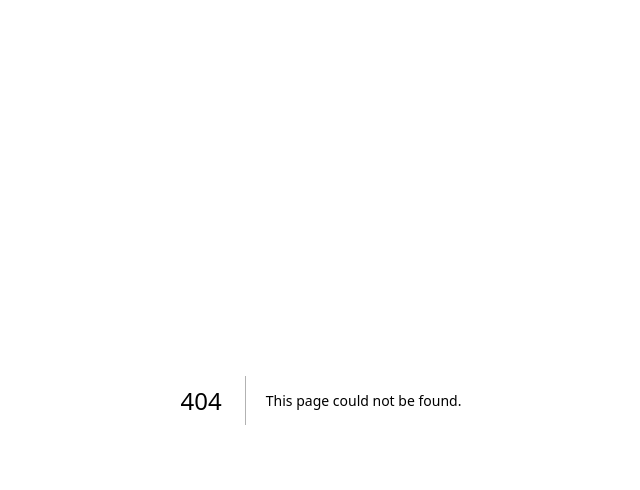
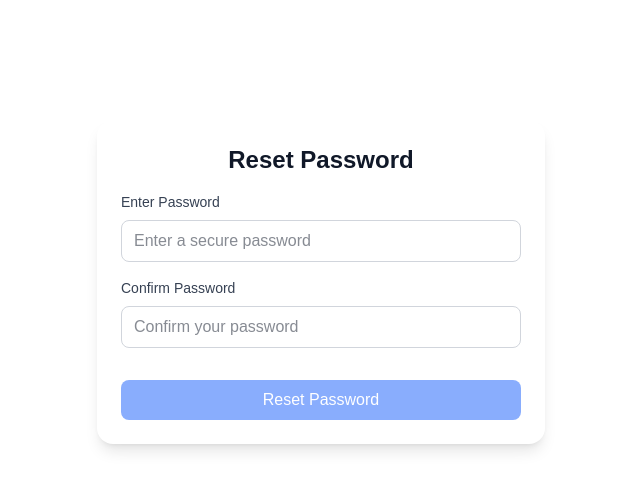
Before and after one commit to Purusharthseth/Full-Stack-Authentication-System, a Next.js app: page /auth/reset in a window 1280 px wide. Before the commit this address had no page. Shown: the top 490 px of the page, without its empty margins (319-959 px from the left). Built offline with nearby package versions, Linux system fonts and the light colour scheme.

Commit message:
Implemented everything.

```diff
--- /dev/null
+++ b/src/app/api/users/forgotPasswordEmail/route.ts
@@ -0,0 +1,13 @@
+import { sendEmail } from "@/helpers/mailer";
+import { NextRequest, NextResponse } from "next/server";
+
+export async function POST(request: NextRequest) {
+    try {
+        const { email, userId } = await request.json();
+        await sendEmail({ email, emailType: "RESET", userId });
+        return NextResponse.json({message: "Reset password email sent successfully"}, { status: 200 });
+    } catch (error: any) {
+        console.log(error.message);
+        return NextResponse.json({ error: error.message }, { status: 500 });
+    }
+}
--- /dev/null
+++ b/src/app/api/users/resetPassword/route.ts
@@ -0,0 +1,24 @@
+import { connect } from "@/dbconfig/dbconfig";
+import User from "@/models/userModel";
+import bcrypt from "bcryptjs";
+import { NextRequest, NextResponse } from "next/server";
+connect();
+
+export async function POST(request: NextRequest){
+    try {
+        const {token, password}= await request.json();
+        const user = await User.findOne({ forgotPasswordToken: token, forgotPasswordTokenExpiry: { $gt: Date.now() } })
+        if(!user) return NextResponse.json({ error: "Invalid or expired token" }, { status: 400 });
+
+        const salt = await bcrypt.genSalt(10);
+        const hashedPassword = await bcrypt.hash(password, salt);
+
+        user.password = hashedPassword;
+        user.forgotPasswordToken = undefined;
+        user.forgotPasswordTokenExpiry = undefined;
+        await user.save();
+        return NextResponse.json({ message: "Password reset successfully", success: true}, { status: 200 });
+    } catch (error:any) {
+        return NextResponse.json({ error: error.message }, { status: 500 });
+    }
+}
--- /dev/null
+++ b/src/app/auth/reset/page.tsx
@@ -0,0 +1,115 @@
+"use client";
+
+import { useEffect, useState } from "react";
+import { useRouter } from "next/navigation";
+import axios from "axios";
+import toast from "react-hot-toast";
+
+export default function ResetPage() {
+    const [pass, setPass] = useState("");
+    const [confirmPass, setConfirmPass] = useState("");
+    const [error, setError] = useState("");
+    const [loading, setLoading] = useState(false);
+    const [buttonDisabled, setButtonDisabled] = useState(true);
+    const router = useRouter();
+
+    const resetPassword = async () => {
+        setLoading(true);
+        try {
+            const urlParams = new URLSearchParams(window.location.search);
+            const token = urlParams.get("token");
+
+            if (!token) {
+                toast.error("No token found in URL");
+                console.error("No token found in URL");
+                setLoading(false);
+                return;
+            }
+
+            await axios.post("/api/users/resetPassword", {
+                token,
+                password: pass,
+            });
+
+            toast.success("Password reset successfully!");
+            await axios.get("/api/users/logout");
+            router.push("/login");
+        } catch (err: any) {
+            setError(err.response?.data.error);
+            console.error("Error resetting password:", err.response?.data.error);
+        } finally {
+            setLoading(false);
+        }
+    };
+
+    useEffect(() => {
+        if (pass !== confirmPass) {
+            setError("Passwords do not match");
+            setButtonDisabled(true);
+        } else {
+            setError("");
+            setButtonDisabled(pass === "");
+        }
+    }, [pass, confirmPass]);
+
+    return (
+        <form
+            onSubmit={(e) => {
+                e.preventDefault();
+                resetPassword();
+            }}
+            className="max-w-md mx-auto mt-30 p-6 bg-white dark:bg-zinc-900 shadow-lg rounded-2xl flex flex-col gap-4"
+        >
+            <h1 className="text-2xl font-bold text-center text-gray-900 dark:text-white">
+                Reset Password
+            </h1>
+
+            <div className="flex flex-col gap-2">
+                <label
+                    htmlFor="Enterpassword"
+                    className="text-sm font-medium text-gray-700 dark:text-gray-300"
+                >
+                    Enter Password
+                </label>
+                <input
+                    id="Enterpassword"
+                    type="password"
+                    value={pass}
+                    onChange={(e) => setPass(e.target.value)}
+                    placeholder="Enter a secure password"
+                    className="border border-gray-300 dark:border-gray-700 rounded-lg px-3 py-2 bg-white dark:bg-zinc-800 text-gray-900 dark:text-gray-100 focus:outline-none focus:ring-2 focus:ring-blue-500"
+                    required
+                />
+            </div>
+
+            <div className="flex flex-col gap-2">
+                <label
+                    htmlFor="Confirmpassword"
+                    className="text-sm font-medium text-gray-700 dark:text-gray-300"
+                >
+                    Confirm Password
+                </label>
+                <input
+                    id="Confirmpassword"
+                    type="password"
+                    value={confirmPass}
+                    onChange={(e) => setConfirmPass(e.target.value)}
+                    placeholder="Confirm your password"
+                    className="border border-gray-300 dark:border-gray-700 rounded-lg px-3 py-2 bg-white dark:bg-zinc-800 text-gray-900 dark:text-gray-100 focus:outline-none focus:ring-2 focus:ring-blue-500"
+                    required
+                />
+            </div>
+
+            {error && <p className="text-red-500 font-light">{error}</p>}
+
+            <button
+                type="submit"
+                disabled={buttonDisabled || loading}
+                className="mt-4 bg-blue-600 hover:bg-blue-700 text-white py-2 rounded-lg transition duration-200
+                    cursor-pointer disabled:opacity-50 disabled:cursor-not-allowed"
+            >
+                {loading ? "Resetting..." : "Reset Password"}
+            </button>
+        </form>
+    );
+}
--- a/src/app/auth/verify/page.tsx
+++ b/src/app/auth/verify/page.tsx
@@ -49,7 +49,7 @@ export default function VerifyEmail() {
         ) : (
           <div className="flex flex-col items-center gap-4">
             {success ? (
-              <p className="text-green-500 text-lg font-semibold">Email verified successfully!</p>
+              <p className="text-green-500 text-lg font-semibold">Email verified successfully✅! You will be redirected to your profile soon.</p>
             ) : (
               <p className="text-red-500 text-lg font-semibold">Failed to verify email.</p>
             )}
--- a/src/app/profile/[id]/page.tsx
+++ b/src/app/profile/[id]/page.tsx
@@ -9,7 +9,7 @@ export default function userProfile({ params }: any) {
     const router = useRouter();
     const [user, setUser] = useState<any>(null);
     const [verieied, setVerified] = useState(false);
-    const [isVerifying, setIsVerifying] = useState(false);
+    const [sendingEmail, setSendingEmail] = useState(false);
     const p = use(params);
     const id = p.id;
 
@@ -33,21 +33,36 @@ export default function userProfile({ params }: any) {
     }, [user]);
 
     const verifyUser = async () => {
-        setIsVerifying(true); // Disable button immediately on click
+        setSendingEmail(true); // Disable button immediately on click
         try {
             await axios.post("/api/users/sendVerificationEmail", {
                 email: user.email,
                 userId: user._id,
             });
             setTimeout(() => {
-                setIsVerifying(false);
+                setSendingEmail(false);
             }, 60000);
         } catch (error: any) {
             toast.error("Error verifying user. Please try again.");
             console.error(error.response?.data?.message || error.message);
-            setIsVerifying(false);
+            setSendingEmail(false);
         }
     };
+    const forgetPassword = async () => {
+        setSendingEmail(true);
+        try {
+            await axios.post("/api/users/forgotPasswordEmail", {
+                email: user.email,
+                userId: user._id,
+            });
+            setTimeout(() => {
+                setSendingEmail(false);
+            }, 60000);
+        } catch (error: any) {
+            toast.error("Error sending password reset link. Please try again.");
+            console.error(error.response?.data?.message || error.message);
+        }
+    }
 
     return (
         <div className="max-w-md mx-auto mt-32 p-6 bg-white dark:bg-zinc-900 shadow-lg rounded-2xl flex flex-col gap-6">
@@ -56,24 +71,27 @@ export default function userProfile({ params }: any) {
             </h1>
             <p className="text-sm text-center text-gray-700 dark:text-gray-300">
                 This is the profile page of:{" "}
-                {user&&(<span className="text-red-400 text-md">{user.username}</span>)}
+                {user && (<span className="text-red-400 text-md">{user.username}</span>)}
             </p>
 
             {!verieied && (
                 <button
                     onClick={verifyUser}
-                    disabled={isVerifying}
-                    className={`px-4 py-2 w-full cursor-pointer bg-blue-500 text-white font-semibold rounded-lg shadow-md hover:bg-blue-600 focus:outline-none focus:ring-2 focus:ring-blue-500 focus:ring-opacity-50 ${isVerifying ? 'opacity-50 cursor-not-allowed' : ''
-                        }`}
+                    disabled={sendingEmail}
+                    className={`px-4 py-2 w-full cursor-pointer bg-blue-500 text-white font-semibold rounded-lg shadow-md hover:bg-blue-600 focus:outline-none focus:ring-2 focus:ring-blue-500 focus:ring-opacity-50
+                        ${sendingEmail ? 'opacity-50 cursor-not-allowed' : ''}`}
                 >
-                    {isVerifying ? 'Resend available in 60s' : 'Verify User'}
+                    {sendingEmail ? 'Resend available in 60s' : 'Verify User'}
                 </button>
             )}
 
             {/* Forget Password Section */}
             <div className="flex flex-col gap-4 items-center">
-                <button className="px-4 py-2 w-full cursor-pointer bg-yellow-500 text-white font-semibold rounded-lg shadow-md hover:bg-yellow-600 focus:outline-none focus:ring-2 focus:ring-yellow-500 focus:ring-opacity-50">
-                    Forget Password
+                <button onClick={forgetPassword}
+                    disabled={sendingEmail}
+                    className={`px-4 py-2 w-full cursor-pointer bg-yellow-500 text-white font-semibold rounded-lg shadow-md hover:bg-yellow-600 focus:outline-none focus:ring-2 focus:ring-yellow-500 focus:ring-opacity-50
+                    ${sendingEmail ? 'opacity-50 cursor-not-allowed' : ''}`}>
+                    {sendingEmail ? 'Resend available in 60s' : "Forget Password"}
                 </button>
             </div>
 
--- a/src/dbconfig/dbconfig.ts
+++ b/src/dbconfig/dbconfig.ts
@@ -1,15 +1,20 @@
 import mongoose from "mongoose";
 
-export async function connect(){
+export async function connect() {
+    if (mongoose.connection.readyState === 1) {
+        console.log("Already connected to MongoDB.");
+        return;
+    }
     try {
-       mongoose.connect(process.env.MONGO_URI!);
-       const  connection = mongoose.connection;
-       connection.on("connected", ()=>{console.log("Connected to MongoDB")});
-       connection.on("error", (err)=>{
-           console.error("MonogoDB error, please make sure Mongodb is running." + err);
-           process.exit();
-       })
+        await mongoose.connect(process.env.MONGO_URI!);
+        const  connection = mongoose.connection;
+        connection.on("error", (err)=>{
+            console.error("MonogoDB error, please make sure Mongodb is running." + err);
+            process.exit();
+        })
+        console.log("Connected to MongoDB");
     } catch (error) {
         console.error("Error connecting to MongoDB:", error);
+        throw error;
     }
-};
+}
--- a/src/helpers/mailer.ts
+++ b/src/helpers/mailer.ts
@@ -1,7 +1,9 @@
 import nodemailer from 'nodemailer';
 import User from '@/models/userModel';
 import bcryptjs from 'bcryptjs';
+import { connect } from '@/dbconfig/dbconfig';
 
+connect();
 export const sendEmail = async ({ email, emailType, userId }: any) => {
     try {
         const hashedToken = await bcryptjs.hash(userId.toString(), 10);
```
